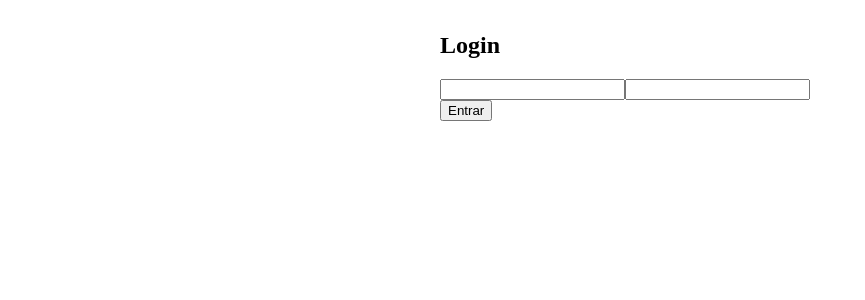
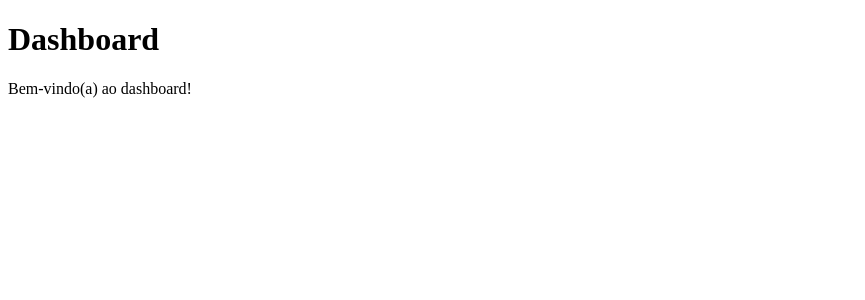
Before and after one commit to projectehyer/MinhaIgrejaWebReact, a React (Create React App) app: page /dashboard in a window 1280 px wide. Shown: the top 300 px of the page, without its empty margins (0-865 px from the left). Built offline with nearby package versions, Linux system fonts and the light colour scheme; sample sign-in values are in the browser's storage.

Commit message:
Adicionando roteirização

```diff
--- a/src/App.js
+++ b/src/App.js
@@ -1,12 +1,26 @@
 import React from 'react';
+import { BrowserRouter as Router, Routes, Route, Navigate } from 'react-router-dom';
 import Login from './Login';
-import { AuthProvider } from './AuthContext';
+import Dashboard from './Dashboard';  // Crie esse componente
+import NotFound from './NotFound';    // Crie esse componente
+
+import { useAuth } from './AuthContext';
 
 function App() {
+  const { token } = useAuth();
+
   return (
-    <AuthProvider>
-      <Login />
-    </AuthProvider>
+    <Router>
+      <Routes>
+        <Route path="/" element={token ? <Navigate to="/dashboard" /> : <Navigate to="/login" />} />
+        <Route path="/login" element={<Login />} />
+        <Route
+          path="/dashboard"
+          element={token ? <Dashboard /> : <Navigate to="/login" />}
+        />
+        <Route path="*" element={<NotFound />} />
+      </Routes>
+    </Router>
   );
 }
 
--- a/src/AuthContext.jsx
+++ b/src/AuthContext.jsx
@@ -1,20 +1,43 @@
-import React, { createContext, useContext, useState } from 'react';
+import React, { createContext, useContext, useState, useEffect } from 'react';
 
+// Criar o contexto
 const AuthContext = createContext();
 
-export const AuthProvider = ({ children }) => {
-  const [auth, setAuth] = useState(null);
+// Hook para consumir o contexto
+export function useAuth() {
+  return useContext(AuthContext);
+}
 
+// Provedor do contexto
+export function AuthProvider({ children }) {
+  const [user, setUser] = useState(() => {
+    // Puxa do localStorage no início (se tiver)
+    const storedUser = localStorage.getItem('user');
+    return storedUser ? JSON.parse(storedUser) : null;
+  });
+
+  // Função para login: salva usuário e token no estado e localStorage
   const login = ({ token, email }) => {
-    setAuth({ token, email });
-    console.log('Login realizado:', token, email);
+    const userData = { token, email };
+    setUser(userData);
+    localStorage.setItem('user', JSON.stringify(userData));
   };
 
-  return (
-    <AuthContext.Provider value={{ auth, login }}>
-      {children}
-    </AuthContext.Provider>
-  );
-};
+  // Função para logout: limpa estado e localStorage
+  const logout = () => {
+    setUser(null);
+    localStorage.removeItem('user');
+  };
 
-export const useAuth = () => useContext(AuthContext);
+  // Opcional: se quiser controlar token expirado, pode fazer aqui com useEffect
+
+  const value = {
+    user,
+    token: user?.token,
+    email: user?.email,
+    login,
+    logout,
+  };
+
+  return <AuthContext.Provider value={value}>{children}</AuthContext.Provider>;
+}
--- /dev/null
+++ b/src/Dashboard.jsx
@@ -0,0 +1,10 @@
+import React from 'react';
+
+export default function Dashboard() {
+  return (
+    <div>
+      <h1>Dashboard</h1>
+      <p>Bem-vindo(a) ao dashboard!</p>
+    </div>
+  );
+}
--- /dev/null
+++ b/src/NotFound.jsx
@@ -0,0 +1,9 @@
+import React from 'react';
+
+export default function NotFound() {
+  return (
+    <div>
+      <h1>404 - Página não encontrada</h1>
+    </div>
+  );
+}
```
